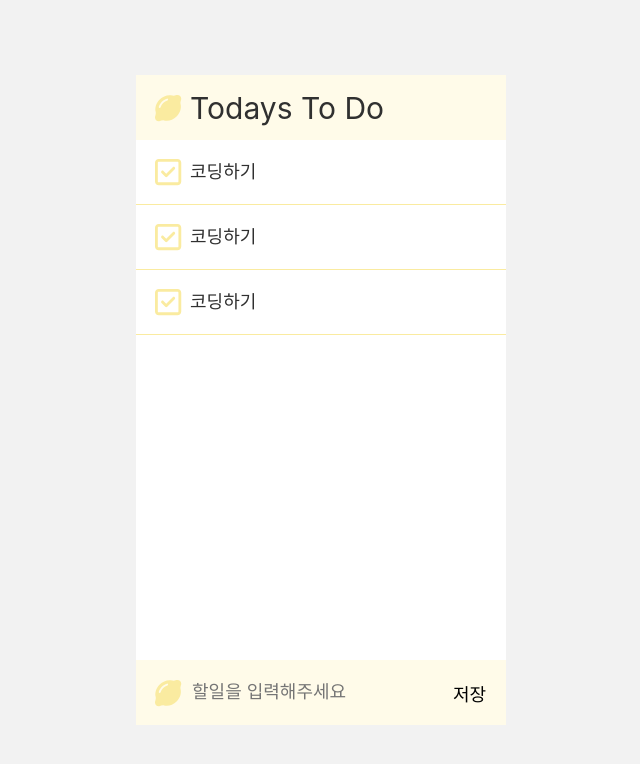
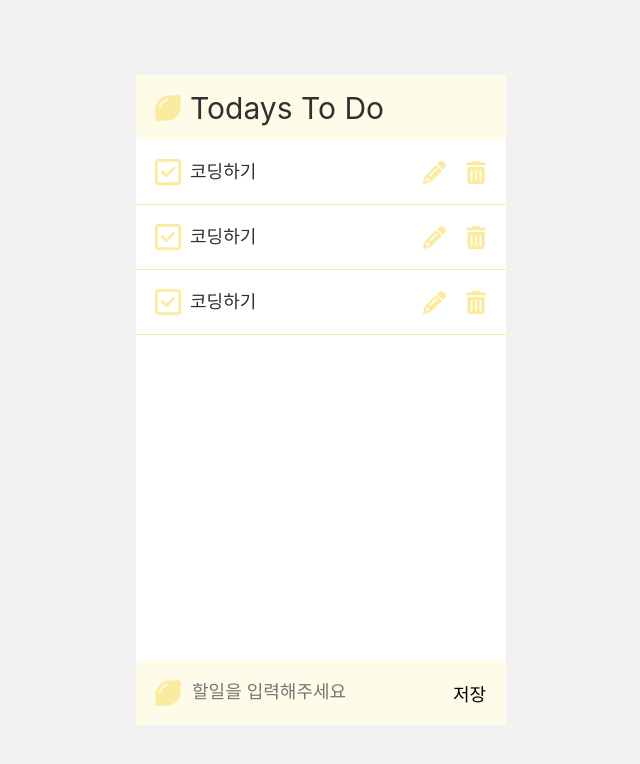
Before and after one commit to YesunPark/Lemoni-Todo-list, a React (Create React App) app: page / in a window 1280 px wide. Shown: the top 764 px of the page, without its empty margins (319-959 px from the left). Built offline with nearby package versions, Linux system fonts and the light colour scheme.

Commit message:
Add: 수정, 삭제 아이콘 추가, 할일 완료시 수정버튼 안보이도록 설정

```diff
--- a/src/components/Box.Style.tsx
+++ b/src/components/Box.Style.tsx
@@ -23,7 +23,8 @@ const TitleContainer = styled.div`
   width: inherit;
   height: ${(props) => props.theme.size.listHeight};
   background-color: ${(props) => props.color};
-  border-bottom: ${(props) => props.className === 'list' && `1px solid ${props.theme.color.main}`};
+  border-bottom: ${(props) =>
+    props.className === 'list-item' && `1px solid ${props.theme.color.main}`};
   color: ${(props) => props.theme.color.txt};
   font-size: ${(props) => props.className === 'title' && '30px'};
   .icon {
--- a/src/components/ListItem.tsx
+++ b/src/components/ListItem.tsx
@@ -3,6 +3,7 @@ import BoxStyle from './Box.Style';
 import { FontAwesomeIcon } from '@fortawesome/react-fontawesome';
 import { faSquareCheck } from '@fortawesome/free-regular-svg-icons';
 import styled from 'styled-components';
+import { faPencil, faTrashCan } from '@fortawesome/free-solid-svg-icons';
 
 type ListItem = {
   content: string;
@@ -10,17 +11,21 @@ type ListItem = {
 };
 
 function ListItem({ content }: ListItem) {
-  const [checked, setChecked] = useState(false);
+  const [checked, setChecked] = useState('no-checked');
   function clickCheckBox() {
-    setChecked(!checked);
+    checked === 'checked' ? setChecked('no-checked') : setChecked('checked');
   }
 
   return (
-    <ListContainer id={checked.toString()}>
-      <BoxStyle className="list">
+    <ListContainer id={checked}>
+      <BoxStyle className="list-item">
         <div className="checkbox" onClick={clickCheckBox}>
           <FontAwesomeIcon icon={faSquareCheck} className="icon" />
           <div className="content">{content}</div>
+        </div>
+        <div>
+          <FontAwesomeIcon icon={faPencil} className={`icon small ${checked}`} />
+          <FontAwesomeIcon icon={faTrashCan} className="icon small delete" />
         </div>
       </BoxStyle>
     </ListContainer>
@@ -29,10 +34,20 @@ function ListItem({ content }: ListItem) {
 
 const ListContainer = styled.div`
   .icon {
-    color: ${(props) => props.id === 'true' && '#91D086'};
+    color: ${(props) => props.id === 'checked' && '#91D086'};
   }
   .content {
-    color: ${(props) => props.id === 'true' && props.theme.color.grayTxt};
+    color: ${(props) => props.id === 'checked' && props.theme.color.grayTxt};
+  }
+  .small {
+    font-size: ${(props) => props.theme.size.iconRight};
+    margin: 0px;
+  }
+  .checked {
+    display: none;
+  }
+  .delete {
+    margin: 0px 20px 0px 20px;
   }
 `;
 
```
